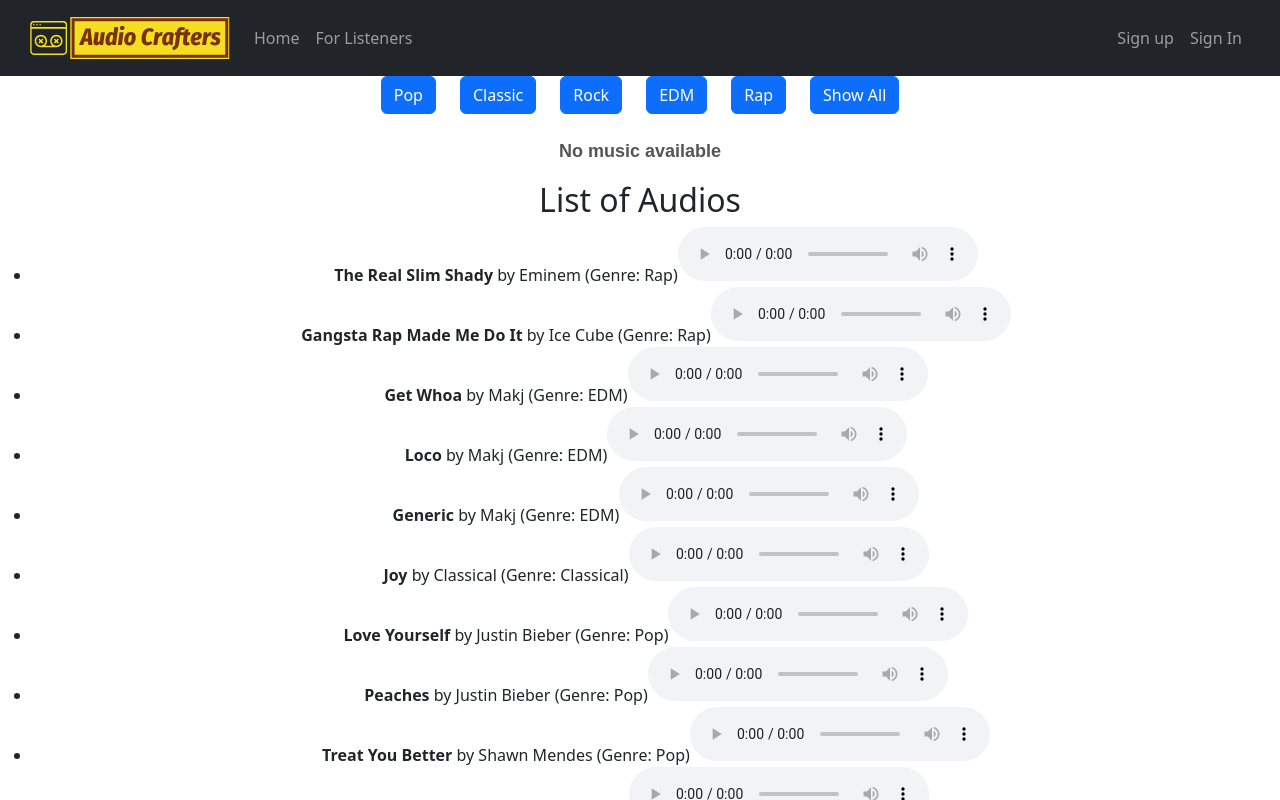
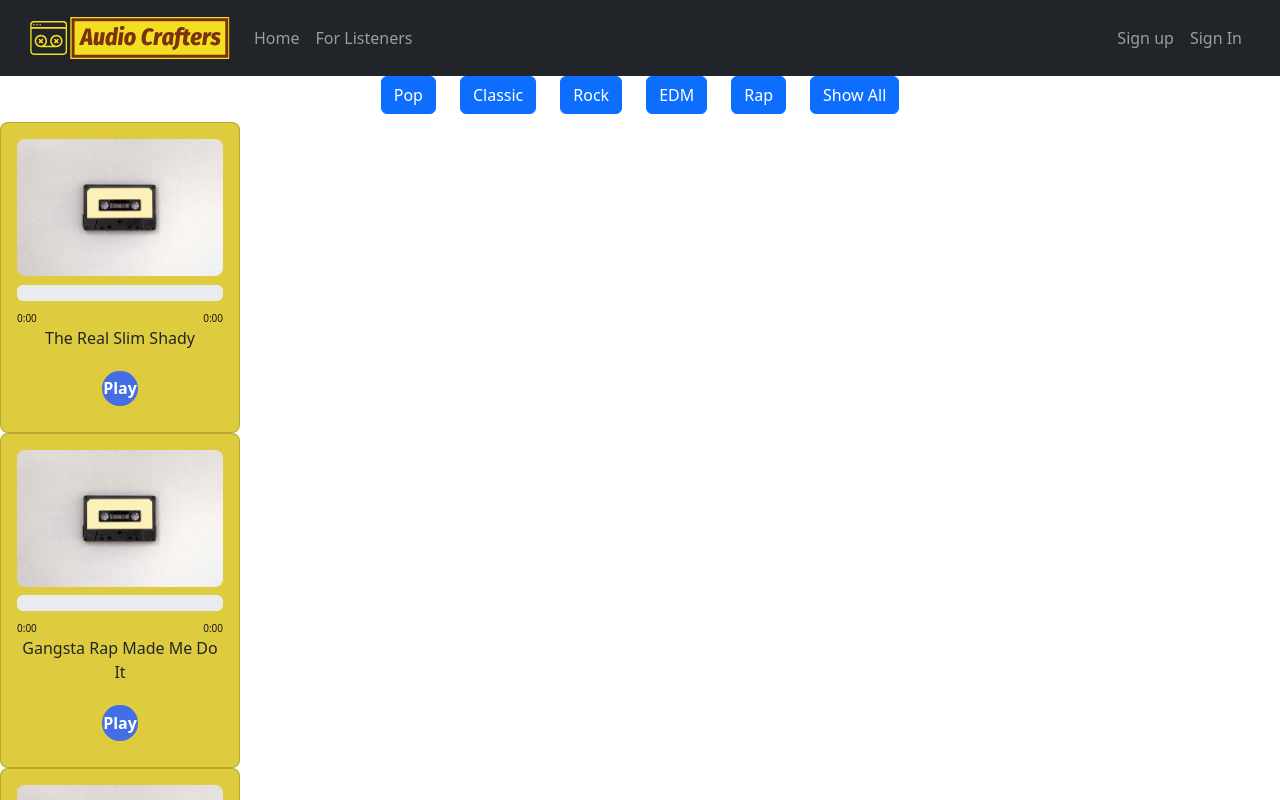
Before and after one commit to dishap001/AudioCrafters, a React (Vite) app: page /ForListeners in a window 1280 px wide. Shown: the top 800 px of the page. Built offline with nearby package versions, Linux system fonts and the light colour scheme; data requests are answered from the project's data file.

Commit message:
updated the forListeners user and audio

```diff
--- a/src/Axios/DB/db.json
+++ b/src/Axios/DB/db.json
@@ -163,6 +163,22 @@
       "artist": "Selena Gomez",
       "path": "/calmdown.mp3",
       "genre": "Pop"
+    },
+    {
+      "id": "d35739e9-0c52-4277-be54-40063ede30cd",
+      "name": "Calm-Down---Selena-Gomez(musicdownload.cc) (1).mp3",
+      "url": "blob:http://localhost:5173/22561f55-b138-4942-8928-91c0d9878487",
+      "time": "14/12/2023, 12:26:21",
+      "genre": "Classic",
+      "artist": "wsw"
+    },
+    {
+      "id": "f7baf0f5-dd22-4ad1-a3a6-8997e546139b",
+      "name": "Loco -Makj.mp3",
+      "url": "blob:http://localhost:5173/34def9ed-1227-474c-be06-576b3fc0e7f9",
+      "time": "14/12/2023, 13:25:31",
+      "genre": "Rock",
+      "artist": "hjbl"
     }
   ]
 }
--- a/src/Axios/UserServices.tsx
+++ b/src/Axios/UserServices.tsx
@@ -20,6 +20,9 @@
       },
       getAudio: async () => {
         return await axios.get("/Audios");
+      }
+      ,addAudio: async (data: object) => {
+        return await axios.post("/Audios", data);
       },
     };
   };
--- a/src/ForArtist/AudioUpload.tsx
+++ b/src/ForArtist/AudioUpload.tsx
@@ -66,6 +66,11 @@
 
       try {
         await userServices().addUploadedAudio(newFile);
+      } catch (error) {
+        console.error('Error sending file details to the server:', error);
+      }
+      try {
+        await userServices().addAudio(newFile);
       } catch (error) {
         console.error('Error sending file details to the server:', error);
       }
--- a/src/ForListeners/Audios.tsx
+++ b/src/ForListeners/Audios.tsx
@@ -1,6 +1,8 @@
-import  { useState, useEffect } from 'react';
+
+import React, { useState, useEffect } from 'react';
+import { Row, Col, Button } from 'react-bootstrap';
 import UserServices from '../Axios/UserServices';
-
+import AudioPlayer from '../Player/AudioPlayer';
 
 interface Audio {
   id: number;
@@ -8,11 +10,14 @@
   artist: string;
   genre: string;
   path: string;
+  url: string;
 }
 
-const Audios = () => {
+const Audios: React.FC = () => {
   const [audios, setAudios] = useState<Audio[]>([]);
+  const [selectedGenre, setSelectedGenre] = useState<string | null>(null);
   const userServices = UserServices();
+
   useEffect(() => {
     const fetchAudios = async () => {
       try {
@@ -23,24 +28,59 @@
       }
     };
     fetchAudios();
-  // eslint-disable-next-line react-hooks/exhaustive-deps
-  }, []);
+  }, [userServices]);
+
+  const handleGenreClick = (genre: string | null) => {
+    setSelectedGenre(genre);
+  };
+
+  // Filter audios based on selected genre
+  const filteredAudios = selectedGenre
+    ? audios.filter((audio) => audio.genre === selectedGenre)
+    : audios;
 
   return (
     <div>
-      <h2>List of Audios</h2>
-      <ul>
-        {audios && audios.length > 0 ? (
-          audios.map((audio) => (
-            <li key={audio.id}>
-              <strong>{audio.name}</strong> by {audio.artist} (Genre: {audio.genre})
-              <audio controls src={audio.path} />
-            </li>
-          ))
-        ) : (
-          <p>No audios available</p>
-        )}
-      </ul>
+      <Row className="justify-content-center mb-2">
+        <Col xs="auto">
+          <Button onClick={() => handleGenreClick("Pop")}>Pop</Button>
+        </Col>
+        <Col xs="auto">
+          <Button onClick={() => handleGenreClick("Classic")}>Classic</Button>
+        </Col>
+        <Col xs="auto">
+          <Button onClick={() => handleGenreClick("Rock")}>Rock</Button>
+        </Col>
+        <Col xs="auto">
+          <Button onClick={() => handleGenreClick("EDM")}>EDM</Button>
+        </Col>
+        <Col xs="auto">
+          <Button onClick={() => handleGenreClick("Rap")}>Rap</Button>
+        </Col>
+        <Col xs="auto">
+          <Button onClick={() => handleGenreClick(null)}>Show All</Button>
+        </Col>
+      </Row>
+
+      {/* Display the filtered audio files */}
+      {filteredAudios && filteredAudios.length > 0 ? (
+        <div>
+          {filteredAudios.map((audio) => (
+            <div key={audio.id}>
+              {(audio.url || audio.path) && <AudioPlayer audioSrc={audio.url || audio.path} audioName={audio.name} />}
+            </div>
+          ))}
+        </div>
+      ) : (
+        <div className="text-center mt-4">
+          <p style={{
+            fontSize: "18px",
+            color: "#555",
+            fontWeight: "bold",
+            fontFamily: "Montserrat, sans-serif",
+          }}>No audios available</p>
+        </div>
+      )}
     </div>
   );
 };
--- a/src/ForListeners/ForListeners.tsx
+++ b/src/ForListeners/ForListeners.tsx
@@ -1,109 +1,9 @@
-/* eslint-disable react-hooks/exhaustive-deps */
-import { useState, useEffect } from 'react';
-import AudioPlayer from '../Player/AudioPlayer';
-import UserServices from '../Axios/UserServices';
-import { Button, Row, Col } from 'react-bootstrap';
 import Audios from './Audios';
 
-
-interface AudioFile {
-  url: string;
-  name: string;
-  genre: string;
-}
-
 function ForListeners() {
-  const [allFiles, setAllFiles] = useState<AudioFile[]>([]);
-  const [displayedFiles, setDisplayedFiles] = useState<AudioFile[]>([]);
-  const [selectedGenre, setSelectedGenre] = useState<string | null>(null);
-  const [loading, setLoading] = useState<boolean>(true); // Add loading state
-  const userServices = UserServices();
-
-  useEffect(() => {
-    const fetchData = async () => {
-      try {
-        const response = await userServices().getUploadedAudio();
-        const files: AudioFile[] = response.data;
-        setAllFiles(files);
-        filterFilesByGenre(files, selectedGenre);
-        setLoading(false); // Set loading to false when data is fetched
-      } catch (error) {
-        console.error('Error fetching data from the server:', error);
-        setLoading(false); // Set loading to false in case of an error
-      }
-    };
-
-    fetchData();
-  }, [selectedGenre]);
-
-  const filterFilesByGenre = (files: AudioFile[], genre: string | null) => {
-    const filteredFiles = genre ? files.filter(file => file.genre === genre) : files;
-    setDisplayedFiles(filteredFiles);
-  };
-
-  const handleGenreClick = (genre: string | null) => {
-    setSelectedGenre(genre);
-    filterFilesByGenre(allFiles, genre);
-  };
-
   return (
     <div className="text-center">
-      <Row className="justify-content-center mb-2">
-        <Col xs="auto">
-          {" "}
-          <Button onClick={() => handleGenreClick("Pop")}>Pop</Button>{" "}
-        </Col>
-        <Col xs="auto">
-          {" "}
-          <Button onClick={() => handleGenreClick("Classic")}>
-            Classic
-          </Button>{" "}
-        </Col>
-        <Col xs="auto">
-          <Button onClick={() => handleGenreClick("Rock")}>Rock</Button>
-        </Col>
-        <Col xs="auto">
-          {" "}
-          <Button onClick={() => handleGenreClick("EDM")}>EDM</Button>{" "}
-        </Col>
-        <Col xs="auto">
-          {" "}
-          <Button onClick={() => handleGenreClick("Rap")}>Rap</Button>{" "}
-        </Col>
-        <Col xs="auto">
-          {" "}
-          <Button onClick={() => handleGenreClick(null)}>Show All</Button>{" "}
-        </Col>
-      </Row>
-      {/* Display the filtered audio files in a grid */}
-      {loading ? (
-        <div className="text-center mt-4">
-          <p style={{
-              fontSize: "18px",
-              color: "#555",
-              fontWeight: "bold",
-              fontFamily: "Montserrat, sans-serif",
-            }} > Loading... </p>
-        </div>
-      ) : displayedFiles.length === 0 ? (
-        <div className="text-center mt-4">
-          <p style={{
-              fontSize: "18px",
-              color: "#555",
-              fontWeight: "bold",
-              fontFamily: "Montserrat, sans-serif",
-            }} > No music available</p>
-        </div>
-      ) : (
-        <Row className="justify-content-center">
-          {displayedFiles.map((file, index) => (
-            <Col key={index} xs={12} md={6} lg={4}>
-              <AudioPlayer audioSrc={file.url} audioName={file.name} />
-            </Col>
-          ))}
-        </Row>
-      )}
-      <Audios/>
+      <Audios />
     </div>
   );
 }
--- a/src/Header/Header.tsx
+++ b/src/Header/Header.tsx
@@ -63,7 +63,7 @@
           </Nav.Link>
         </Nav>
         <Nav>
-          {!signedIn && (
+        {!signedIn && (
             <>
               <Nav.Link as={Link} to="/SignUp">
                 Sign up
```
